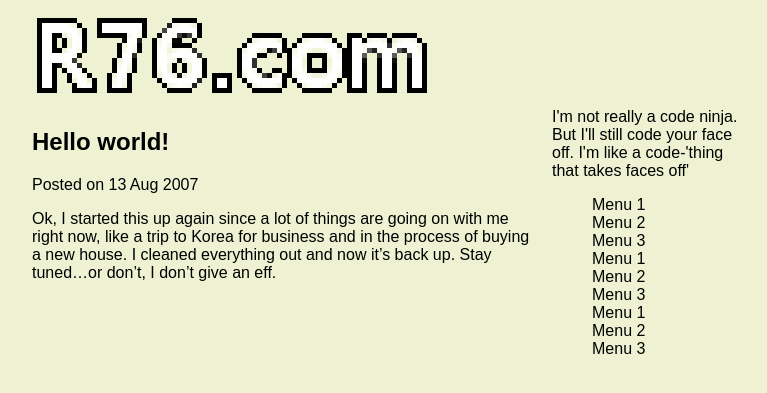
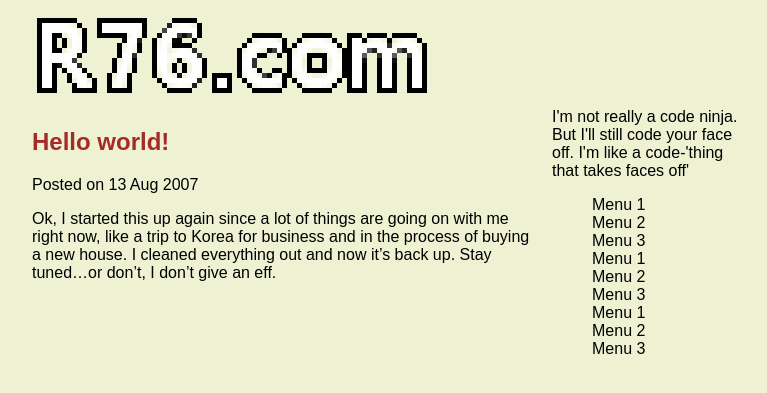
Before and after one commit to Ronnie76er/ronalleva, a Jekyll site: the page built from _posts/2007-08-13-hello-world.markdown, in a window 1280 px wide. Shown: the top 393 px of the page, without its empty margins (248-1015 px from the left). Built offline with Jekyll 4.4.1, drawn with Linux system fonts in a browser that asks for light colours; some web fonts are replaced; Markdown is read by kramdown in place of the engine named in the settings.

Commit message:
Fix the individual posts and set the title image to be a link.

```diff
--- a/_layouts/main.html
+++ b/_layouts/main.html
@@ -9,7 +9,7 @@
 
         <div id="container">
             <div id="blogtitle">
-                <img src="/images/R76er.png">
+                <a href="/"><img src="/images/R76er.png"></a>
             </div>
 
             {{content}}
--- a/_layouts/post.html
+++ b/_layouts/post.html
@@ -3,12 +3,12 @@ layout: default
 ---
 
 <header>
-<h2>{{ page.title }}</h2>
+<h2 class="posttitle">{{ page.title }}</h2>
 </header>
 
 <article>
       <p class="thin_line"></p>
 <p class="smalldate">Posted on {{ page.date | date_to_string }}</p>
 <p></p>
-       {{ page.content }}
+       {{ content }}
 </article>
--- a/css/styles.css
+++ b/css/styles.css
@@ -6,6 +6,10 @@
 .posts{
 	float: left;
 	width: 500px;
+}
+
+.posttitle {
+	color: brown;
 }
 
 #container{
```
